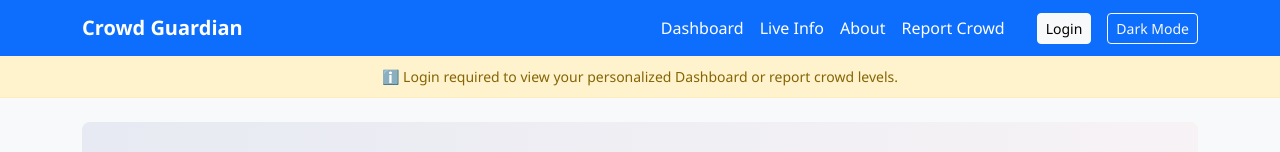
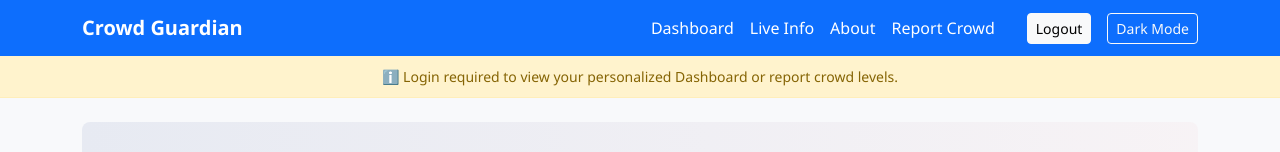
Before and after one commit to kav-26/crowd-guardian, a plain HTML site: page frontend/index.html in a window 1280 px wide. Shown: the top 152 px of the page. Drawn offline with nearby package versions, Linux system fonts and the light colour scheme; no server answers.

Commit message:
Add changes in nav bar

```diff
--- a/frontend/index.html
+++ b/frontend/index.html
@@ -33,7 +33,7 @@
         <li  class ="nav-item"><a class="nav-link" href="report.html">Report Crowd</a></li>
 
         <li class="nav-item"><span id="userGreeting" class="nav-link text-white fw-semibold"></span></li>
-        <li class="nav-item"><button id="logoutBtn" class="btn btn-light btn-sm ms-2">Login</button></li>
+        <li class="nav-item"><button id="logoutBtn" class="btn btn-light btn-sm ms-2">Logout</button></li>
         <li class="nav-item ms-3">
           <button id="darkModeToggle" class="btn btn-outline-light btn-sm">Dark Mode</button>
         </li>
```
